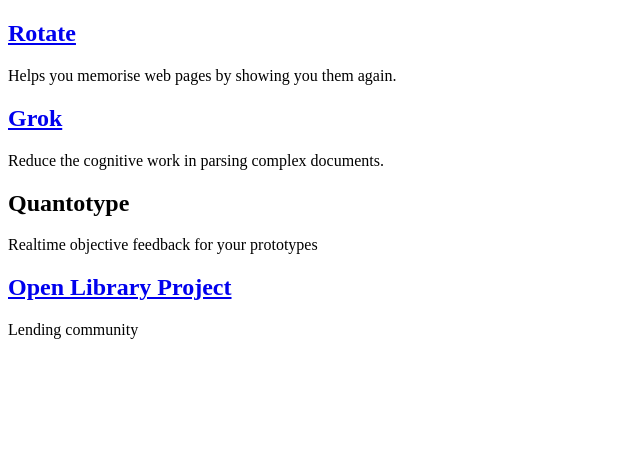
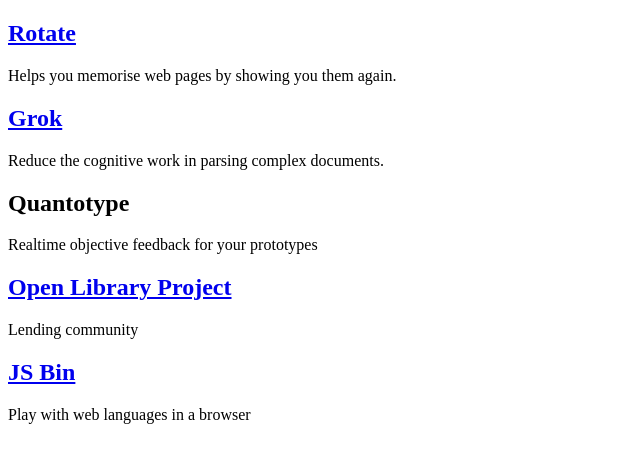
Before and after one commit to dannyhope/dannyhope.co.uk, a plain HTML site: page ideas/index.html in a window 1280 px wide. Shown: the whole page, without its empty margins (0-640 px from the left). Drawn offline with Linux system fonts and the light colour scheme.

Commit message:
add JS Bin

```diff
--- a/ideas/index.html
+++ b/ideas/index.html
@@ -13,5 +13,7 @@
 	<p>Realtime objective feedback for your prototypes</p>
 	<h2><a href="http://web.archive.org/web/20080325131542/http://library.hobointernet.com/">Open Library Project</a></h2>
 	<p>Lending community</p>
+	<h2><a href="http://jsbin.com">JS Bin</a></h2>
+	<p>Play with web languages in a browser</p>
 </body>
 </html>
```
